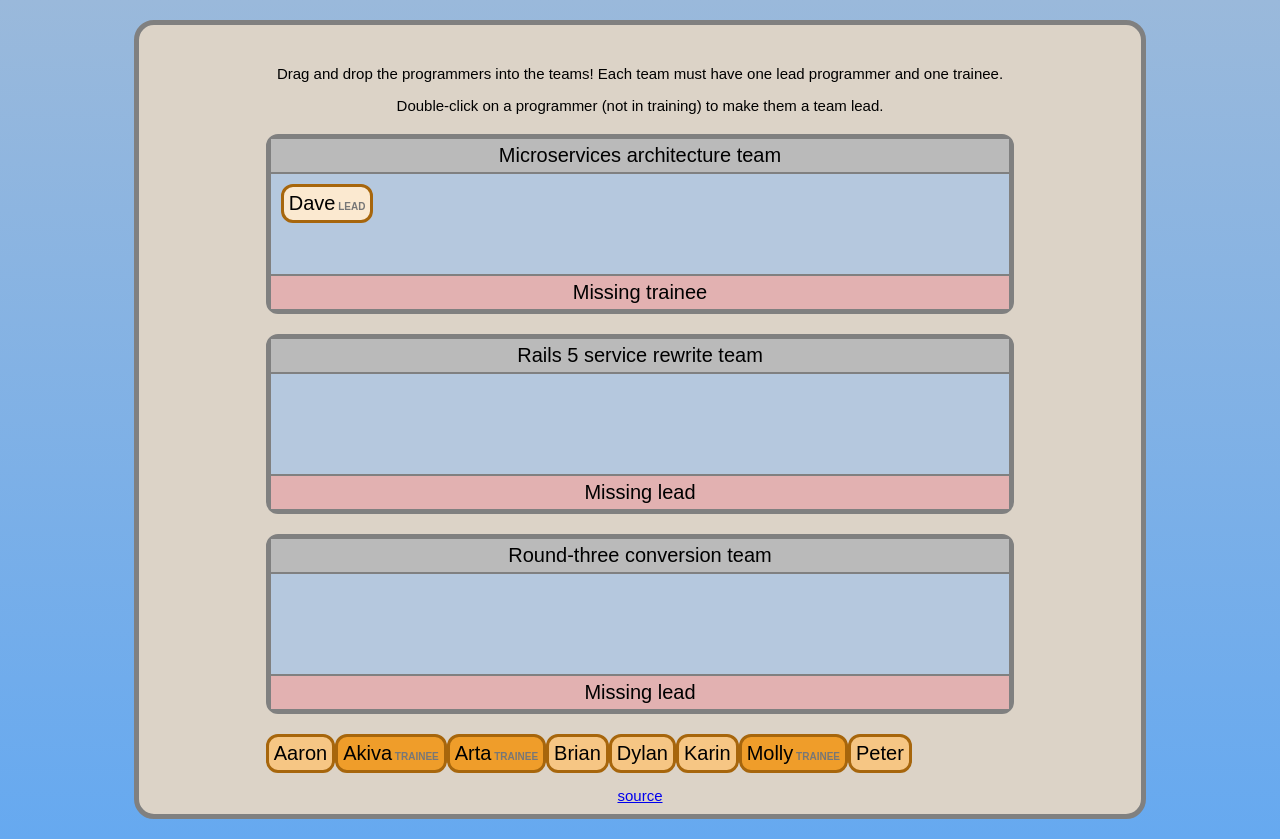
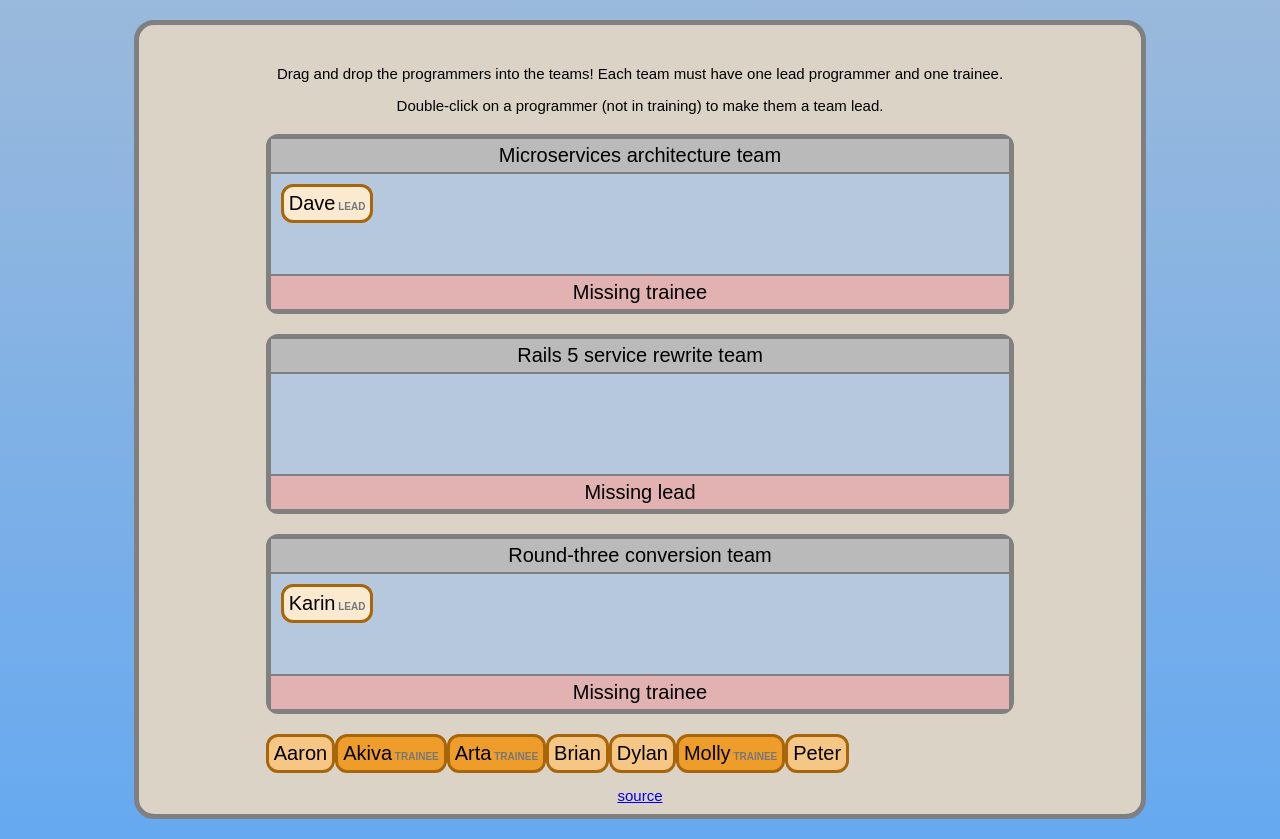
Before and after one commit to dfaulken/teams, a plain HTML site: page index.html in a window 1280 px wide. Drawn offline with Linux system fonts and the light colour scheme.

Commit message:
Karin wants to lead the round three conversion team

```diff
--- a/index.html
+++ b/index.html
@@ -32,6 +32,7 @@
       <div class=team>
         <div class=name>Round-three conversion team</div>
         <div class=container>
+          <div class="programmer lead fixed">Karin</div>
         </div>
         <div class=warnings></div>
       </div>
@@ -40,7 +41,6 @@
       <div class="programmer trainee">Arta</div>
       <div class=programmer>Brian</div>
       <div class=programmer>Dylan</div>
-      <div class=programmer>Karin</div>
       <div class="programmer trainee">Molly</div>
       <div class=programmer>Peter</div>
       <br>
```
